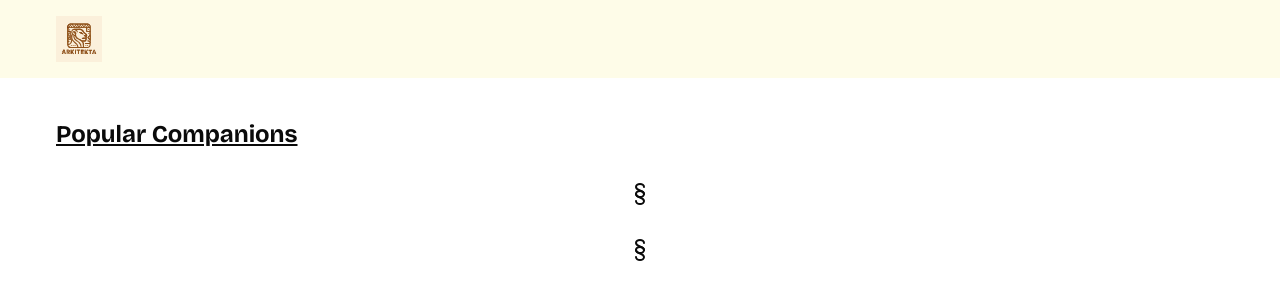
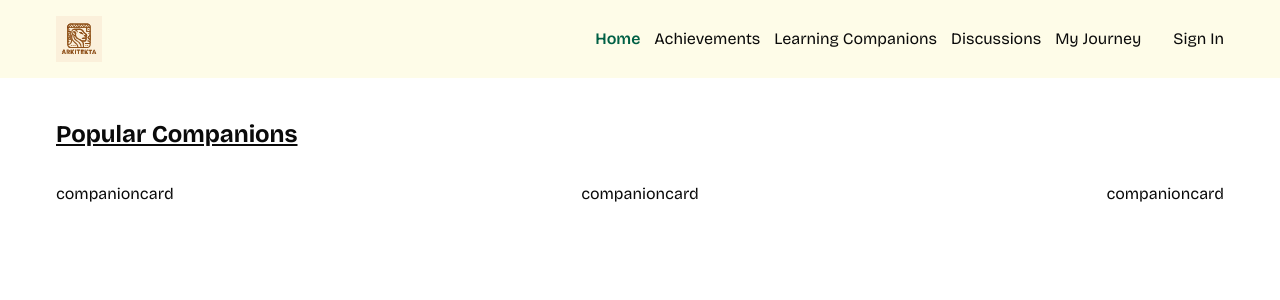
Before and after one commit to joules65/Arkitekta-LMS, a Next.js app: page / in a window 1280 px wide. Shown: the top 300 px of the page. Built offline with nearby package versions, Linux system fonts and the light colour scheme.

Commit message:
Section Rendering Issue resolved

```diff
--- a/app/page.tsx
+++ b/app/page.tsx
@@ -1,6 +1,6 @@
 import { Button } from '@/components/ui/button'
 import React from 'react'
-import {Section} from "lucide-react";
+
 import CompanionCard from "@/components/CompanionCard";
 import CompanionList from "@/components/CompanionList";
 
@@ -9,14 +9,14 @@ const Page = () => {
     <main>
       <h1 className="text-2xl underline">Popular Companions</h1>
         {/* Placeholder Data removed to be used later for Onboarding functionality. */}
-        <Section className="home-section">
+        <section className="home-section">
             <CompanionCard />
             <CompanionCard/>
             <CompanionCard/>
-        </Section>
-        <Section className="home-section">
+        </section>
+        <section className="home-section">
             <CompanionList />
-        </Section>
+        </section>
     </main>
   )
 }
```
